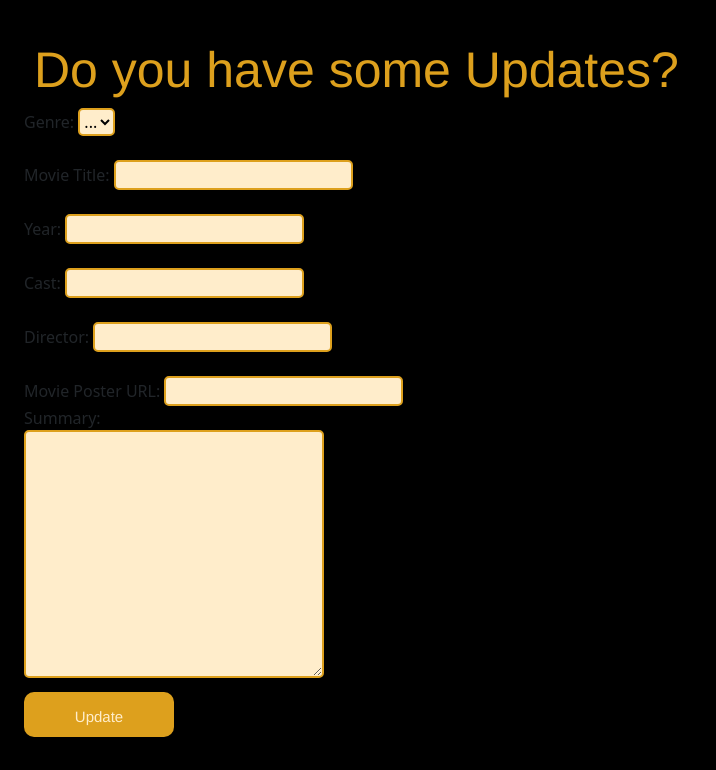
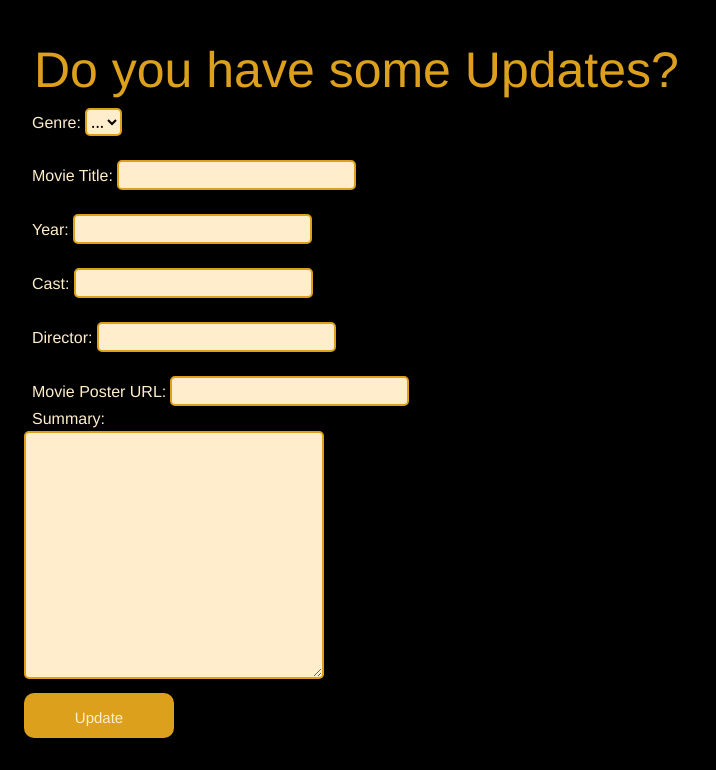
Before and after one commit to acbonites/lis161, a Flask app: template templates/update.html in a window 1280 px wide. Shown: the part 56-826 px from the top of the page, without its empty margins (0-716 px from the left). Before the commit the page ends 793 px from the top, so only its background shows below. Run offline with Flask 3, Linux system fonts and the light colour scheme; the template is opened without the code that fills it, so the values that code supplies are empty.

Commit message:
Update update.html

```diff
--- a/templates/update.html
+++ b/templates/update.html
@@ -7,7 +7,7 @@
 <form action="{{ url_for('update') }}" method="post">
 
     <input type="hidden" name="film_id" value="{{ film.id }}">
-    <label for="f_genre"> Genre: </label>
+    <label class="update" for="f_genre"> Genre: </label>
     <select name="genre" id="genre" required>
         <option disabled selected value>...</option>
 
@@ -96,23 +96,23 @@
 
     <br></br>
 
-    <label for="f_title"> Movie Title: </label>
+    <label class="update" for="f_title"> Movie Title: </label>
     <input type="text" name="film_title" id="f_title" value="{{ film.title }}" required><br><br>
 
-    <label for="f_year"> Year: </label>
+    <label class="update" for="f_year"> Year: </label>
     <input type="number" name="film_year" id="f_year" value="{{ film.year }}"><br><br>
 
-    <label for="f_cast"> Cast: </label>
+    <label class="update" for="f_cast"> Cast: </label>
     <input type="text" name="film_cast" id="f_cast" value="{{ film.cast }}"><br><br>
 
-    <label for="f_director"> Director: </label>
+    <label class="update" for="f_director"> Director: </label>
     <input type="text" name="film_director" id="f_director" value="{{ film.director }}"><br><br>
 
 
-    <label for="f_url"> Movie Poster URL: </label>
+    <label class="update" for="f_url"> Movie Poster URL: </label>
     <input type="url" name="film_url" id="f_url" value="{{ film.url }}"><br>
 
-    <label for="f_sum"> Summary: </label><br>
+    <label class="update" for="f_sum"> Summary: </label><br>
     <textarea name="film_summary" cols="30" rows="10">{{ film.summary }}</textarea><br>
     <input type="submit" value="Update">
 
```
